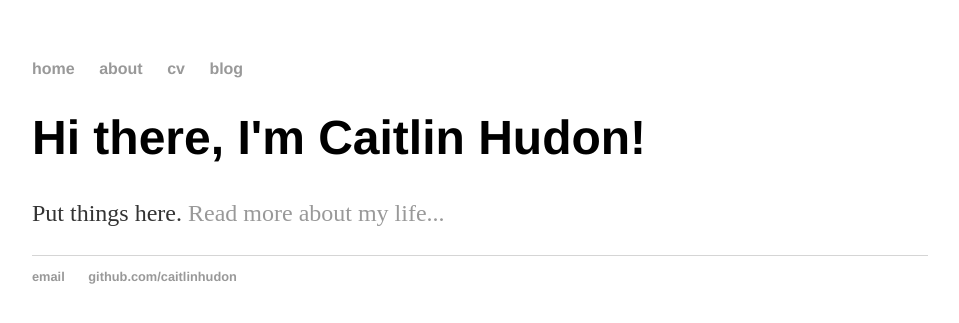
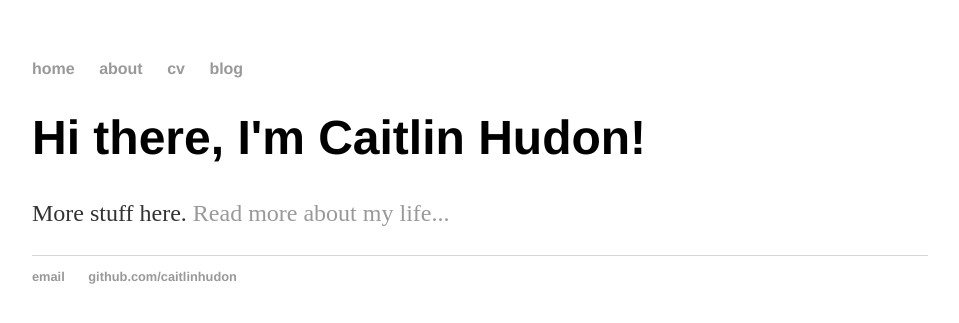
Before and after one commit to caitlinhudon/caitlinhudon.github.io, a Jekyll site: the page built from index.html, in a window 1280 px wide. Shown: the top 323 px of the page, without its empty margins (160-1119 px from the left). Built offline with Jekyll 4.4.1, drawn with Linux system fonts in a browser that asks for light colours.

Commit message:
updated index.html to use default layout

```diff
--- a/index.html
+++ b/index.html
@@ -1,30 +1,8 @@
-<!DOCTYPE html>
-<html>
-	<head>
-		<title>Caitlin Hudon, Data + Analytics</title>
-		<!-- link to main stylesheet -->
-		<link rel="stylesheet" type="text/css" href="/css/main.css">
-	</head>
-	<body>
-		<nav>
-    		<ul>
-        		<li><a href="/">home</a></li>
-	        	<li><a href="/about">about</a></li>
-        		<li><a href="/cv">cv</a></li>
-        		<li><a href="/blog">blog</a></li>
-    		</ul>
-		</nav>
-		<div class="container">
-    		<div class="blurb">
-        		<h1>Hi there, I'm Caitlin Hudon!</h1>
-				<p>Put things here. <a href="/about">Read more about my life...</a></p>
-    		</div><!-- /.blurb -->
-		</div><!-- /.container -->
-		<footer>
-    		<ul>
-        		<li><a href="mailto:caitlinmhudon@gmail.com">email</a></li>
-        		<li><a href="https://github.com/caitlinhudon">github.com/caitlinhudon</a></li>
-			</ul>
-		</footer>
-	</body>
-</html>
+---
+layout: default
+title: Caitlin Hudon, Data + Analytics
+---
+<div class="blurb">
+	<h1>Hi there, I'm Caitlin Hudon!</h1>
+	<p>More stuff here. <a href="/about">Read more about my life...</a></p>
+</div><!-- /.blurb -->
```
